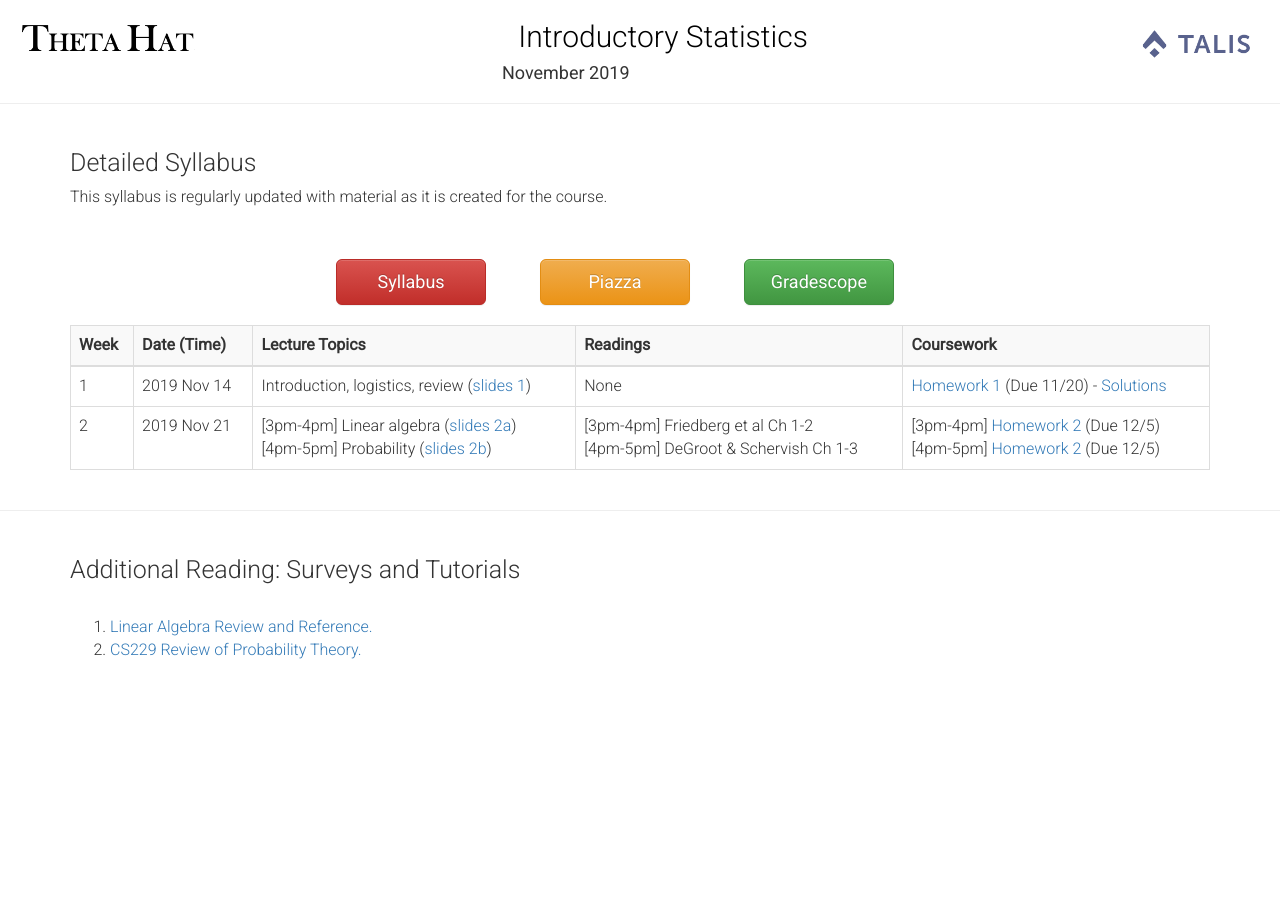
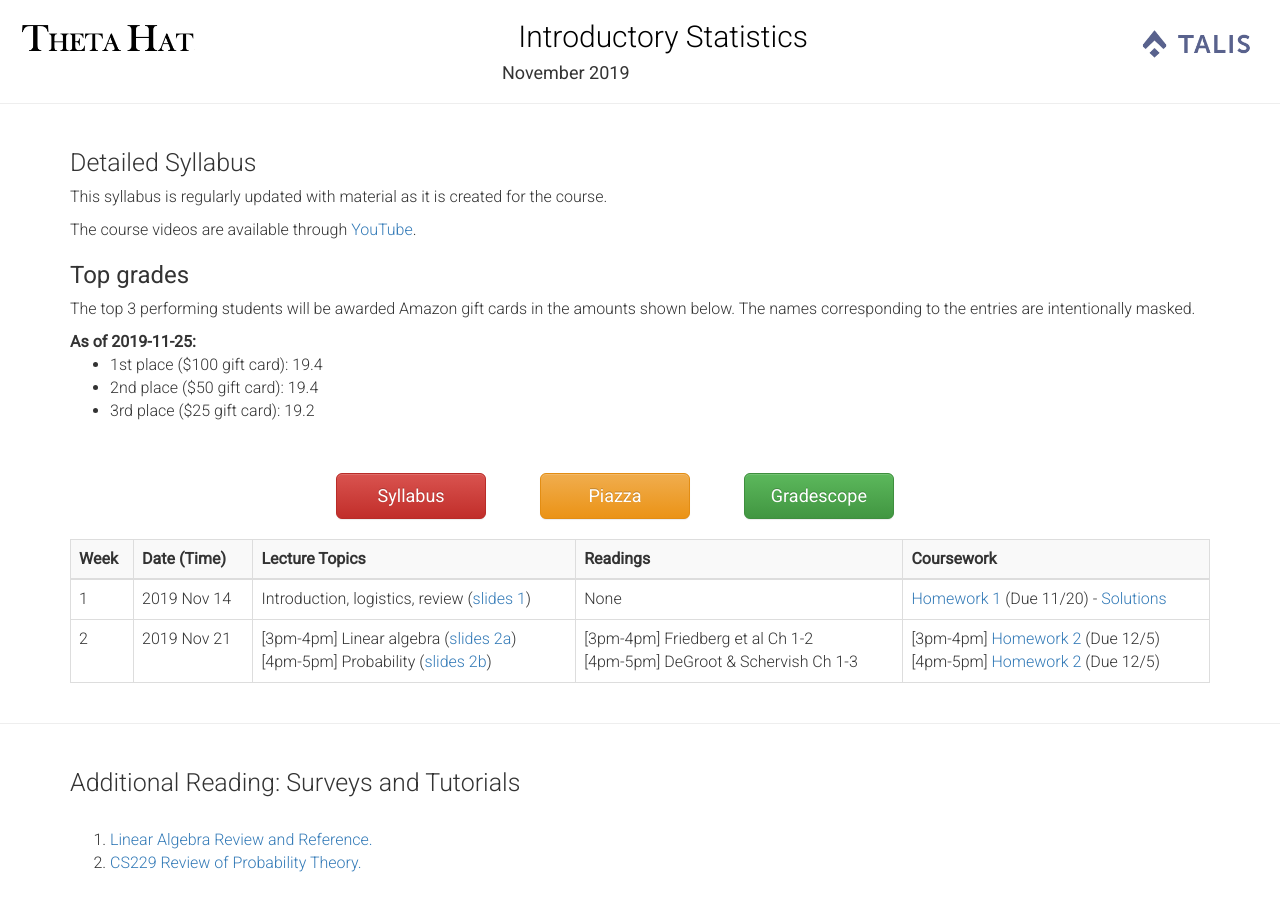
Before and after one commit to talisstats/talisstats.github.io, a Jekyll site: the page syllabus.html, which Jekyll copies as it is, in a window 1280 px wide. Built offline with Jekyll 4.4.1, drawn with Linux system fonts in a browser that asks for light colours; nearby versions of some CDN libraries.

Commit message:
updates leaderboard

```diff
--- a/syllabus.html
+++ b/syllabus.html
@@ -38,8 +38,23 @@
     This syllabus is regularly updated with material as it is created for the
     course.
   </p>
+  <p>
+    The course videos are available through <a href="">YouTube</a>.<br>
+  </p>
+
+  <h3>Top grades</h3>
+  <p>
+  The top 3 performing students will be awarded Amazon gift cards in the amounts
+  shown below. The names corresponding to the entries are intentionally masked. <br>
+  </p>
+
+  <b>As of 2019-11-25:</b>
+  <ul>
+    <li>1st place ($100 gift card): 19.4</li>
+    <li>2nd place ($50 gift card): 19.4</li>
+    <li>3rd place ($25 gift card): 19.2</li>
+  </ul>
 <!--   <p>
-    Current quarter's videos are available through <a href="http://scpd.stanford.edu/search/publicCourseSearchDetails.do?method=load&courseId=87700676">SCPD</a>.<br>
     Course notes are published <a href="https://deepgenerativemodels.github.io/notes/index.html">here</a>.
   </p>
  -->
```
